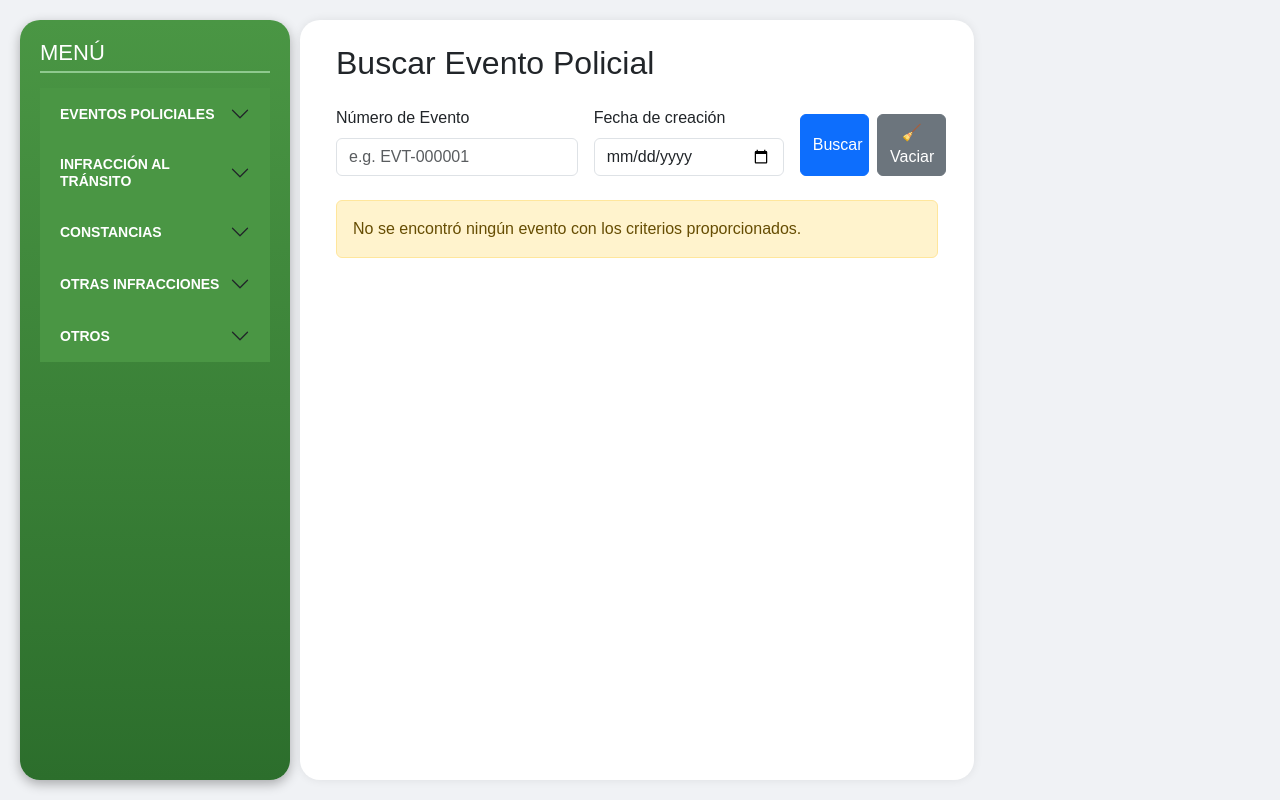
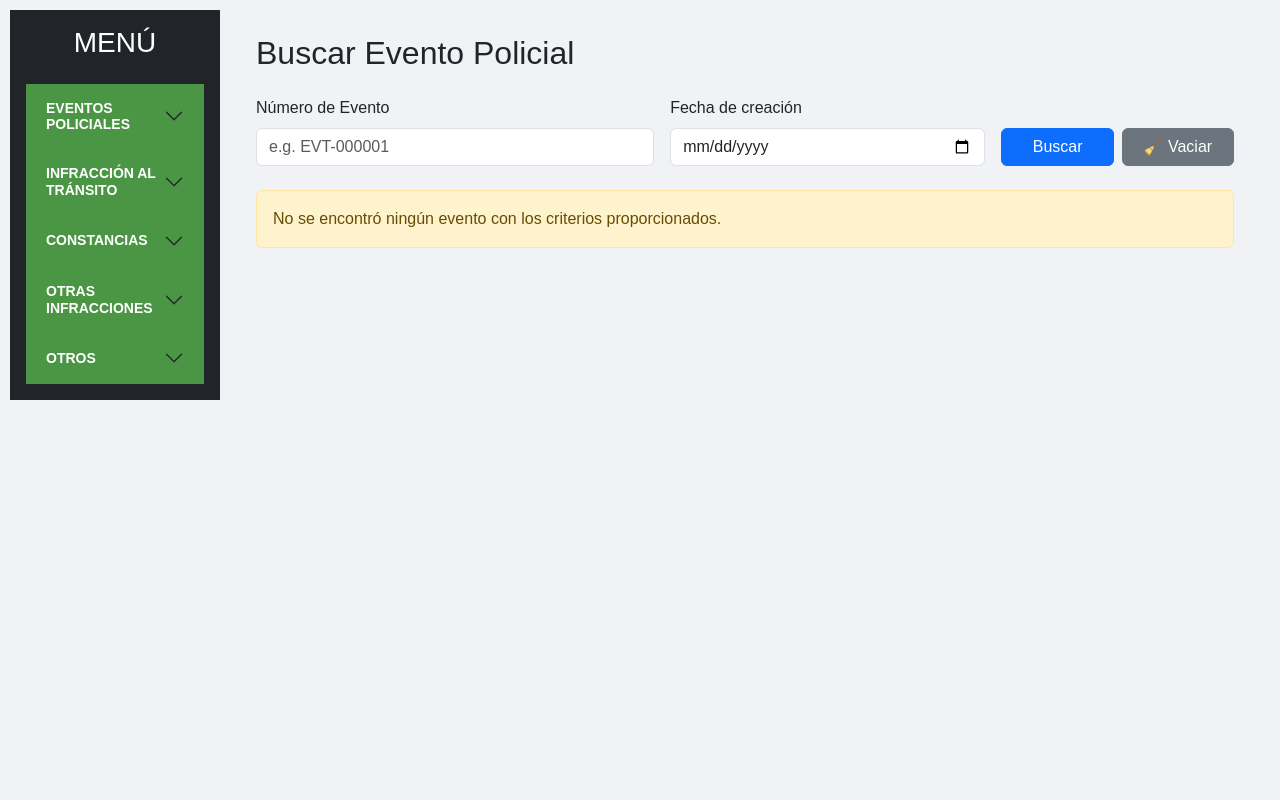
Before and after one commit to ELResidenteX/SistemasPoliciales, a Django app: page /evento/buscar/ in a window 1280 px wide. Run offline with Django 4.2, Linux system fonts and the light colour scheme.

Commit message:
fix: responde base.html

```diff
--- a/core/templates/base.html
+++ b/core/templates/base.html
@@ -3,6 +3,7 @@
 <head>
     {% load static %}
     <meta charset="UTF-8">
+    <meta name="viewport" content="width=device-width, initial-scale=1">
     <title>{% block title %}Sistema Policial{% endblock %}</title>
 
     <!-- Bootstrap 5 -->
@@ -10,11 +11,12 @@
     <link rel="stylesheet" href="{% static 'core/styles.css' %}">
 </head>
 <body>
-<div class="d-flex">
+<div class="container-fluid">
+    <div class="row">
 
         <!-- Sidebar fija -->
-    <div class="sidebar">
-        <h3>MENÚ</h3>
+        <aside class="col-md-3 col-lg-2 bg-dark text-white p-3">
+            <h3 class="mb-4 text-center">MENÚ</h3>
 
             <div class="accordion" id="menuAcordeon">
 
@@ -102,27 +104,20 @@
                         <div class="accordion-body p-2">
                             <ul class="list-unstyled">
                                 <li><a href="{% url 'cambio_clave' %}" class="text-white d-block py-1">Cambio de clave</a></li>
-
                                 <li><a href="{% url 'manuales_usuario' %}" class="text-white d-block py-1">Manuales</a></li>
-
-
                                 {% if request.user.perfilusuario.rol == "super_admin" or request.user.perfilusuario.rol == "administrador" %}
                                     <li><a href="{% url 'crear_usuario' %}" class="text-white d-block py-1">Configuración de usuarios</a></li>
                                 {% endif %}
-
                                 <li><a href="{% url 'logout' %}" class="text-white d-block py-1">Salir</a></li>
                             </ul>
                         </div>
                     </div>
                 </div>
-
             </div>
-    </div>
+        </aside>
 
         <!-- Panel principal de contenido -->
-    <div class="main flex-grow-1 p-4">
-
-        <!-- ✅ Información del usuario con validación -->
+        <main class="col-md-9 col-lg-10 p-4">
             {% if request.user.is_authenticated and request.user.perfilusuario %}
             <div class="alert alert-success mb-4 rounded-3 shadow-sm" role="alert" style="font-size: 0.95rem;">
                 <strong>Usuario:</strong> {{ request.user.username }} &nbsp; | &nbsp;
@@ -132,10 +127,9 @@
 
             {% block content %}
             {% include "core/presentacion.html" %}
-
             {% endblock %}
+        </main>
     </div>
-
 </div>
 
 <script src="https://cdn.jsdelivr.net/npm/bootstrap@5.3.3/dist/js/bootstrap.bundle.min.js"></script>
```
Lines whose indentation alone changed are shown as unchanged.
